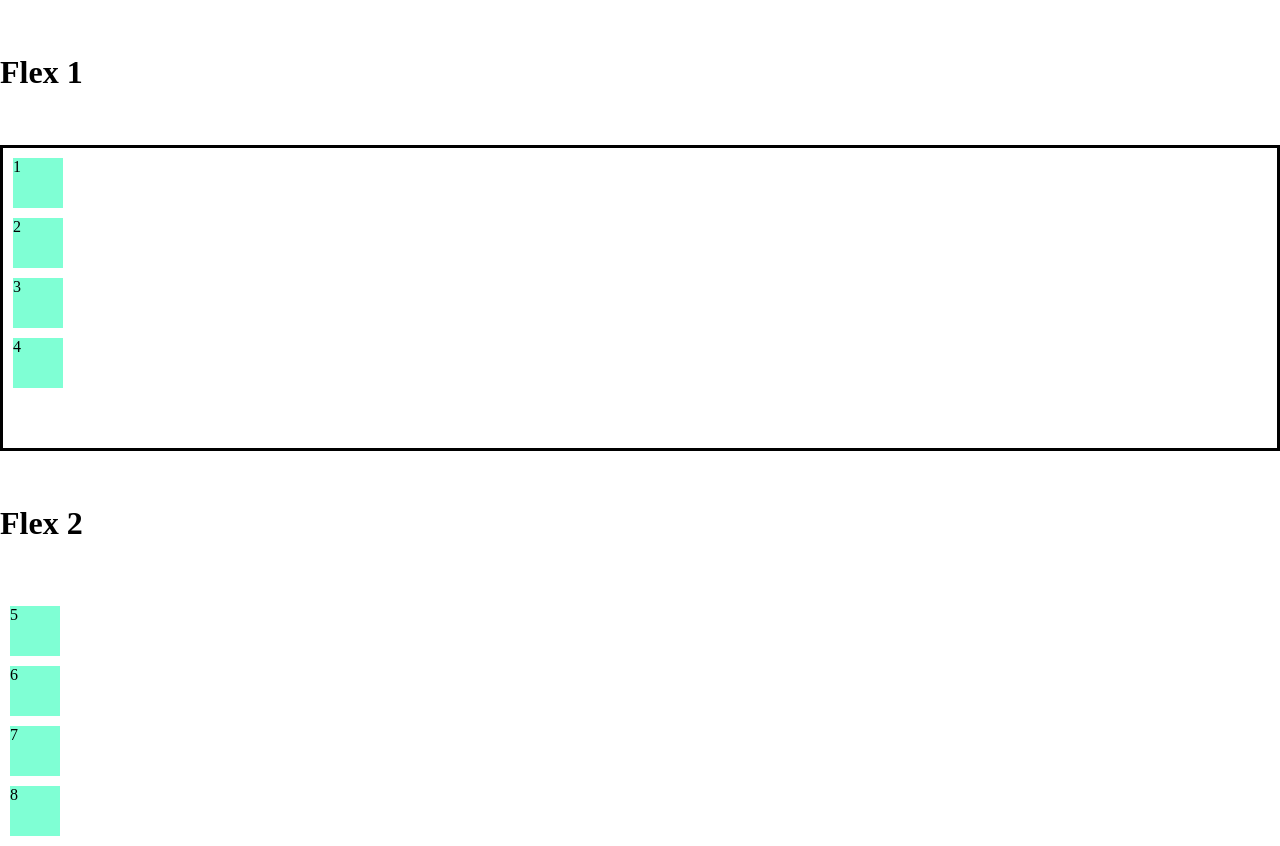
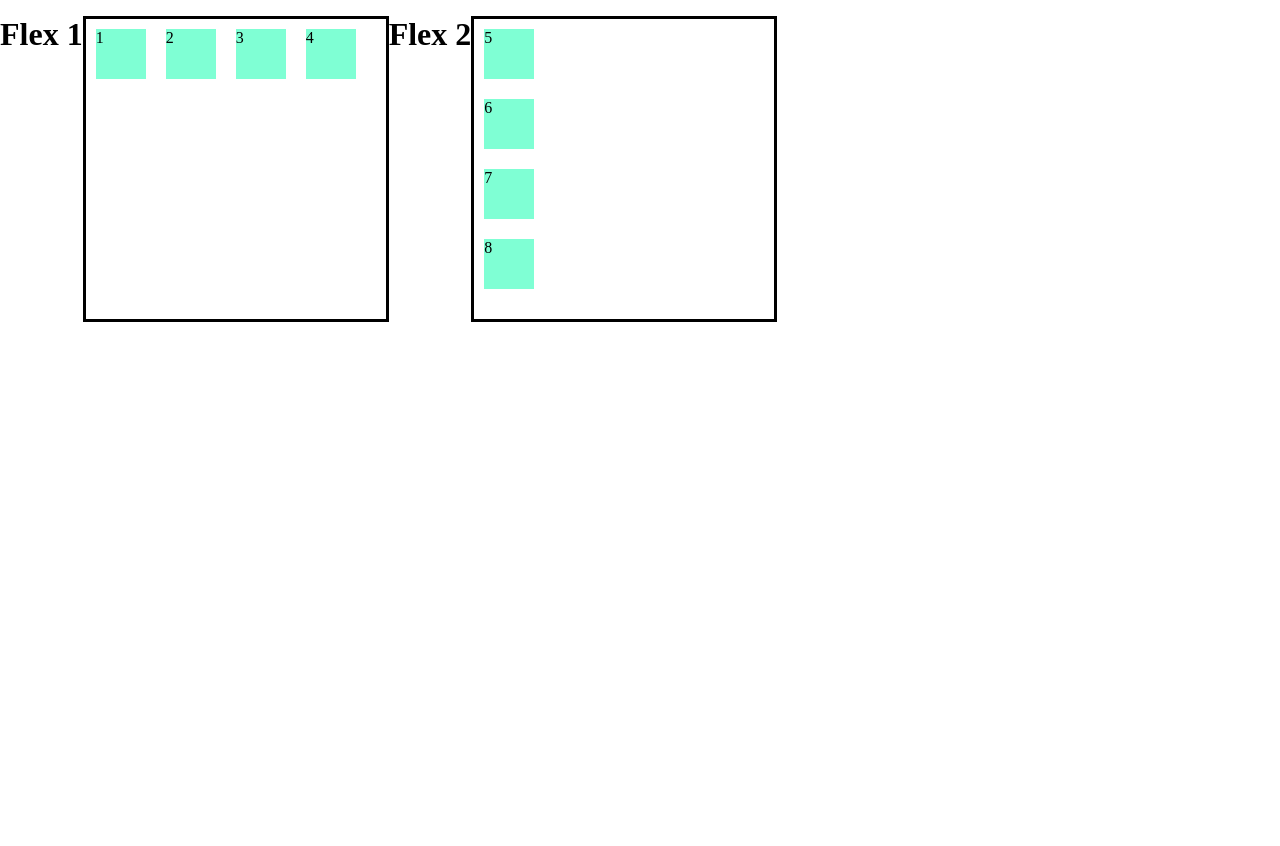
Before and after one commit to yahyamallak/FlexBox, a PHP site: page / in a window 1280 px wide. After the commit the page ends 322 px from the top, so only its background shows below. Run offline with PHP 8.4, Linux system fonts and the light colour scheme.

Commit message:
setup flexbox

```diff
--- a/style.css
+++ b/style.css
@@ -10,9 +10,25 @@
   scroll-behavior: smooth;
 }
 
+body {
+  display: flex;
+  margin-top: 1em;
+}
+
 .container1 {
   height: 300px;
+  width: 300px;
   border: 3px solid black;
+  display: flex;
+  flex-direction: row;
+}
+
+.container2 {
+  height: 300px;
+  width: 300px;
+  border: 3px solid black;
+  display: flex;
+  flex-direction: column;
 }
 
 .c {
```
